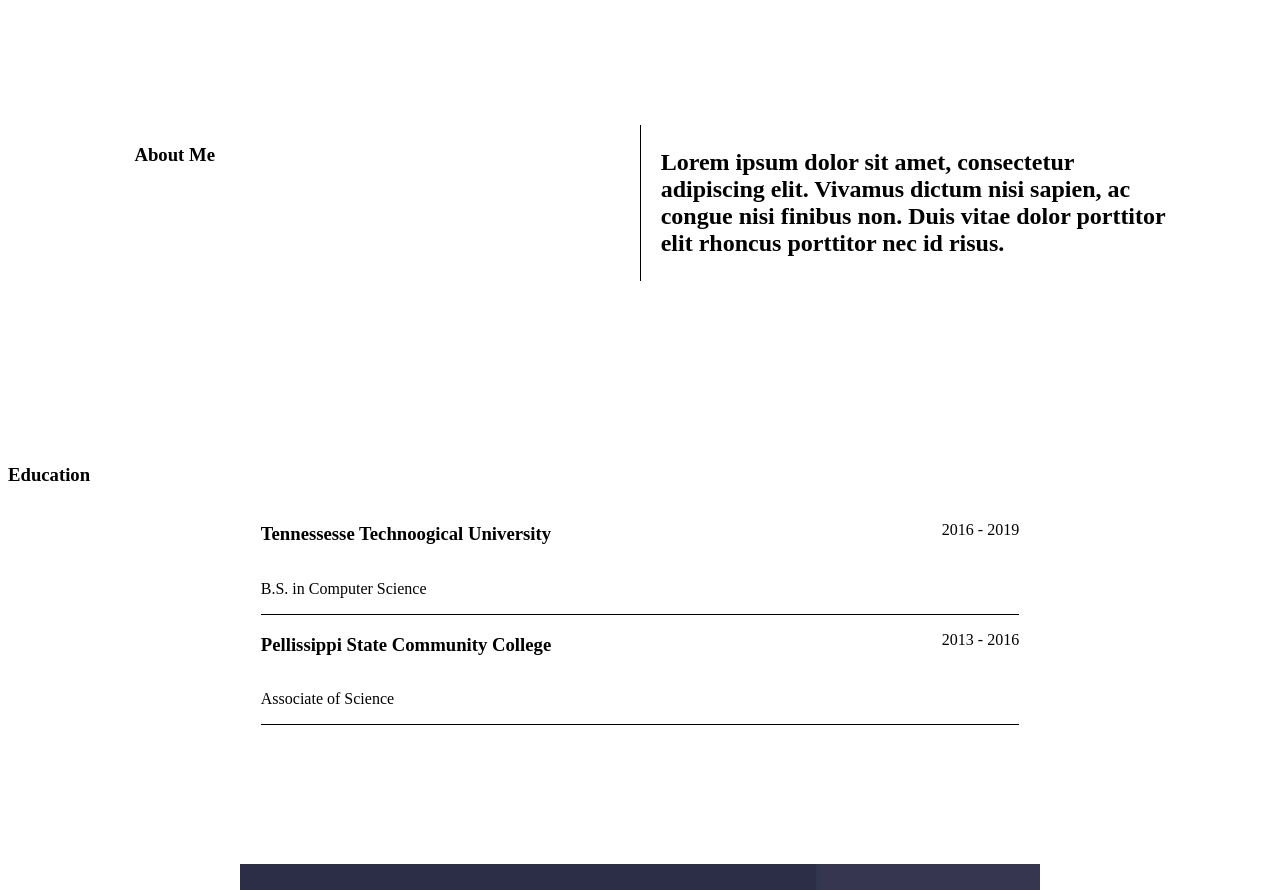
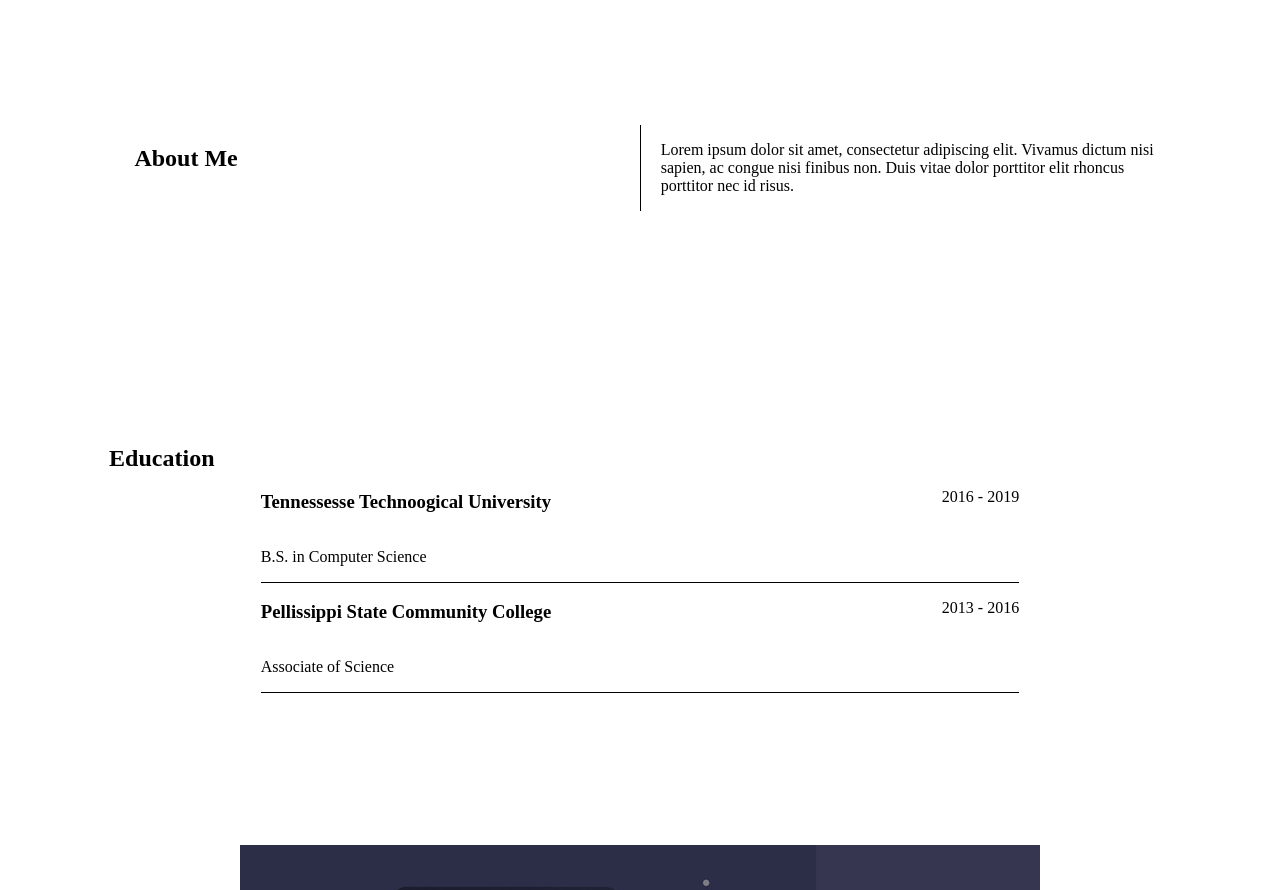
Before and after one commit to mohall42/portfolio, a Gatsby site: page / in a window 1280 px wide. Shown: the part 840-1730 px from the top of the page. Built offline with nearby package versions, Linux system fonts and the light colour scheme; Gatsby itself is replaced by a stand-in of ours; a web font is replaced by a local one.

```diff
--- a/src/components/about.js
+++ b/src/components/about.js
@@ -75,11 +75,11 @@ return(
         <WrapperRow>
 
               <div className = "column title">
-                <h1>About Me</h1>
+                <h2>About Me</h2>
               </div>
 
               <div className = "column body">
-                <h2><div dangerouslySetInnerHTML={{__html: data.markdownRemark.html}} /></h2>
+                <p><div dangerouslySetInnerHTML={{__html: data.markdownRemark.html}} /></p>
               </div>
 
         </WrapperRow>
--- a/src/components/education.js
+++ b/src/components/education.js
@@ -7,6 +7,11 @@ const Section = styled.section`
     width: 100%;
     height: 50vh;
     font-size: 2vmin;
+
+    .title{
+        margin: 0 8%;
+        font-weight: bold;
+    }
 
 `;
 
@@ -37,8 +42,9 @@ const Experience = () => {
     return(
 
         <Section>
-        <h3>Education</h3>
+        <h2 className="title">Education</h2>
             <Container>
+
                 <div className='section'>
                     <FlexContainer>
                         <h3>Tennessesse Technoogical University</h3>
```
